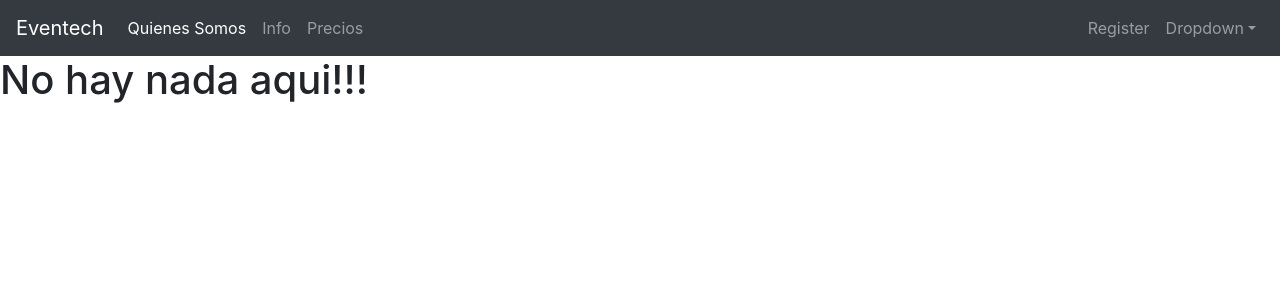
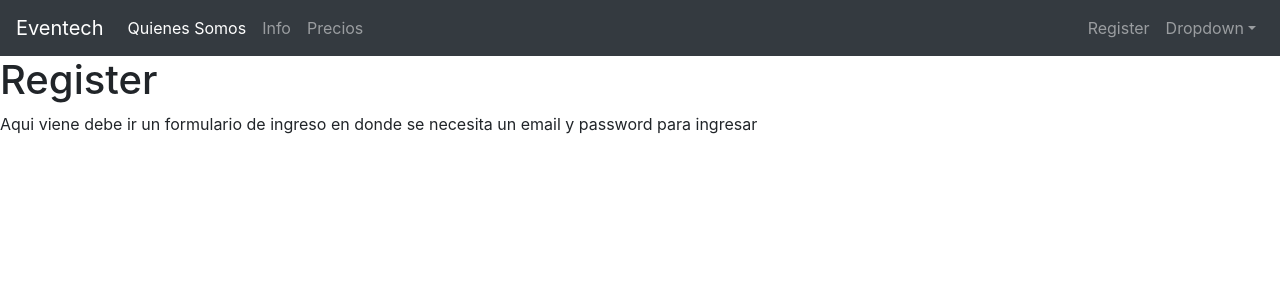
Before and after one commit to jerosantamariai/eventech, a React (Create React App) app in the folder front/: page /register in a window 1280 px wide. Shown: the top 300 px of the page. Built offline with nearby package versions, Linux system fonts and the light colour scheme.

Commit message:
ready base to work in register

```diff
--- a/front/src/App.js
+++ b/front/src/App.js
@@ -4,6 +4,7 @@ import injectContext from './store/appContext';
 import Navbar from '../src/components/navbar';
 import Home from './views/home';
 import NotFound from './views/notfound';
+import Register from './views/register';
 
 function App() {
   return (
@@ -11,6 +12,7 @@ function App() {
       <BrowserRouter>
       <Navbar />
         <Switch>
+          <Route exact path="/register" component={Register} />
           <Route exact path="/" component={Home} />
           <Route component={NotFound} />
         </Switch>
--- a/front/src/components/navbar.js
+++ b/front/src/components/navbar.js
@@ -22,7 +22,7 @@ const Navbar = props => {
                 </ul>
                 <ul className="navbar-nav">
                     <li>
-                        <Link className="nav-link" to="Register">Register</Link>
+                        <Link className="nav-link" to="/register">Register</Link>
                     </li>
                     <li className="nav-item dropdown">
                         <Link className="nav-link dropdown-toggle" to="#" id="navbarDropdown" role="button" data-toggle="dropdown" aria-haspopup="true" aria-expanded="false">
--- /dev/null
+++ b/front/src/views/register.js
@@ -0,0 +1,12 @@
+import React from 'react';
+
+const Register = props => {
+    return (
+        <div className="registeiner">
+            <h1>Register</h1>
+            <p>Aqui viene debe ir un formulario de ingreso en donde se necesita un email y password para ingresar</p>
+        </div>
+    );
+}
+
+export default Register;
```
